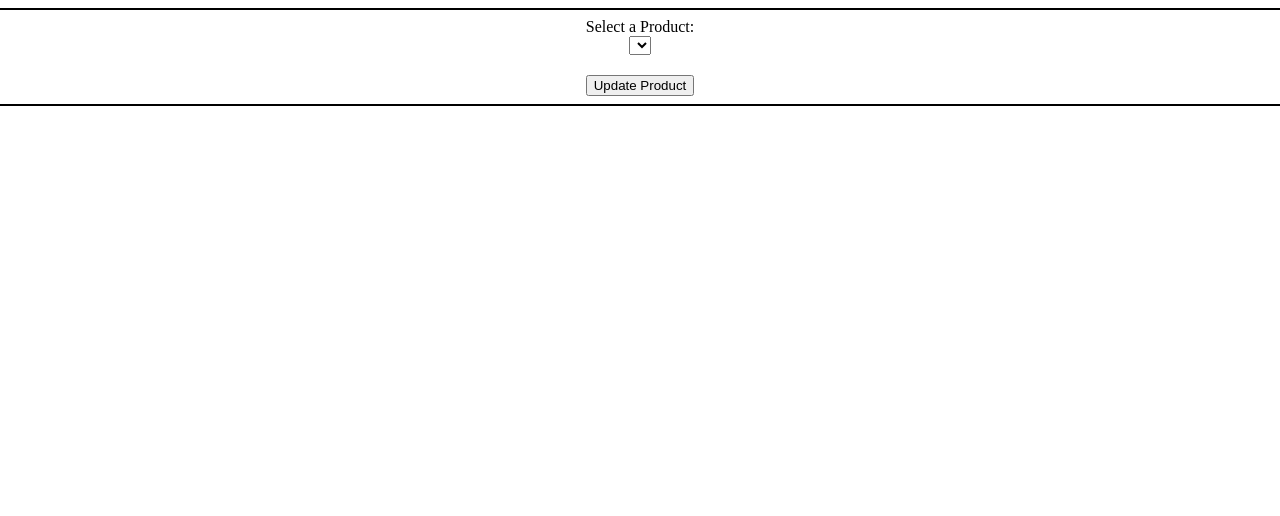
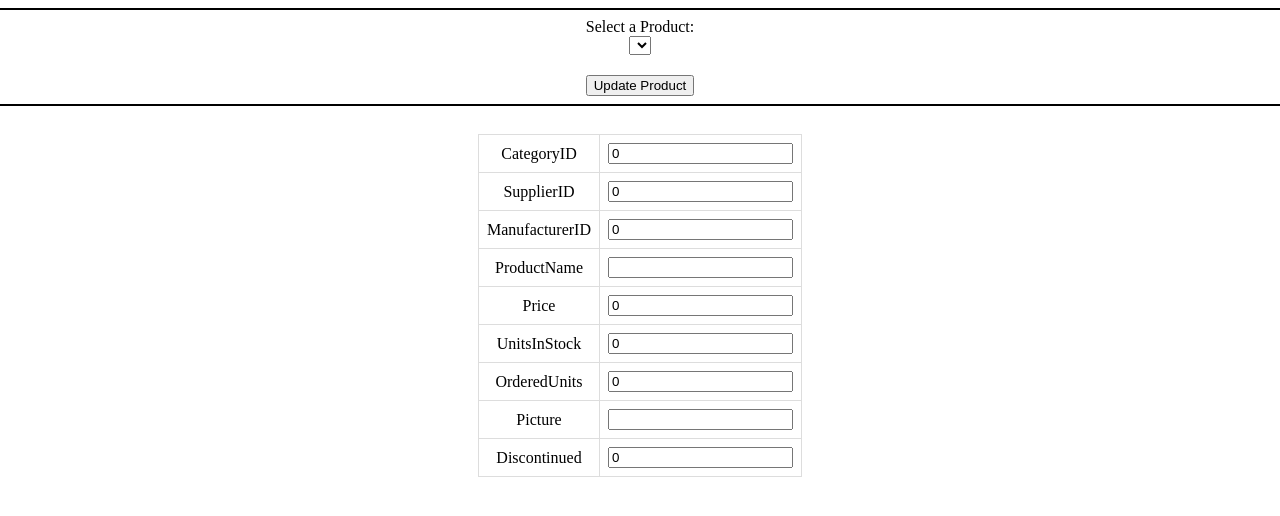
Before and after one commit to gszp1/PartsShopProject, a PHP site: page /resources/php/pages/adminPanel.php in a window 1280 px wide. Shown: the part 136-652 px from the top of the page. Run offline with PHP 8.4, Linux system fonts and the light colour scheme; lists and menus that the app fills with data are empty; style sheets or scripts are compiled from the project's sources.

Commit message:
Adds add product table.

```diff
--- a/resources/php/pages/adminPanel.php
+++ b/resources/php/pages/adminPanel.php
@@ -36,20 +36,19 @@
                 <button type="submit">Update Product</button>
             </form>
             <hr style="background-color: black; height: 2px; width: 100%; border: none;">
-            <!-- <form method="post", id="createProductForm">
+            <form method="post", id="createProductForm">
                 <table id="createProductTable">
-                    <tr><td>CategoryID</td><td></td></tr>
-                    <tr><td>SupplierID</td><td></td></tr>
-                    <tr><td>ManufacturerID</td><td></td></tr>
-                    <tr><td>ProductName</td><td></td></tr>
-                    <tr><td>Price</td><td></td></tr>
-                    <tr><td>UnitsInStock</td><td></td></tr>
-                    <tr><td>OrderedUnits</td><td></td></tr>
-                    <tr><td>Picture</td><td></td></tr>
-                    <tr><td>Discontinued</td><td></td></tr>
+                    <tr><td>CategoryID</td><td><input type='text' name='AddCategoryID' value='0'></td></tr>
+                    <tr><td>SupplierID</td><td><input type='text' name='AddSupplierID' value='0'></td></tr>
+                    <tr><td>ManufacturerID</td><td><input type='text' name='AddManufacturerID' value='0'></td></tr>
+                    <tr><td>ProductName</td><td><input type='text' name='AddProductName' value=''></td></tr>
+                    <tr><td>Price</td><td><input type='text' name='AddPrice' value='0'></td></tr>
+                    <tr><td>UnitsInStock</td><td><input type='text' name='AddUnitsInStock' value='0'></td></tr>
+                    <tr><td>OrderedUnits</td><td><input type='text' name='AddOrderedUnits' value='0'></td></tr>
+                    <tr><td>Picture</td><td><input type='text' name='AddPicture' value=''></td></tr>
+                    <tr><td>Discontinued</td><td><input type='text' name='AddDiscontinued' value='0'></td></tr>
                 </table>
-            </form> -->
-
+            </form>
         </div>
         <script>
             $(document).ready(function() {
```
